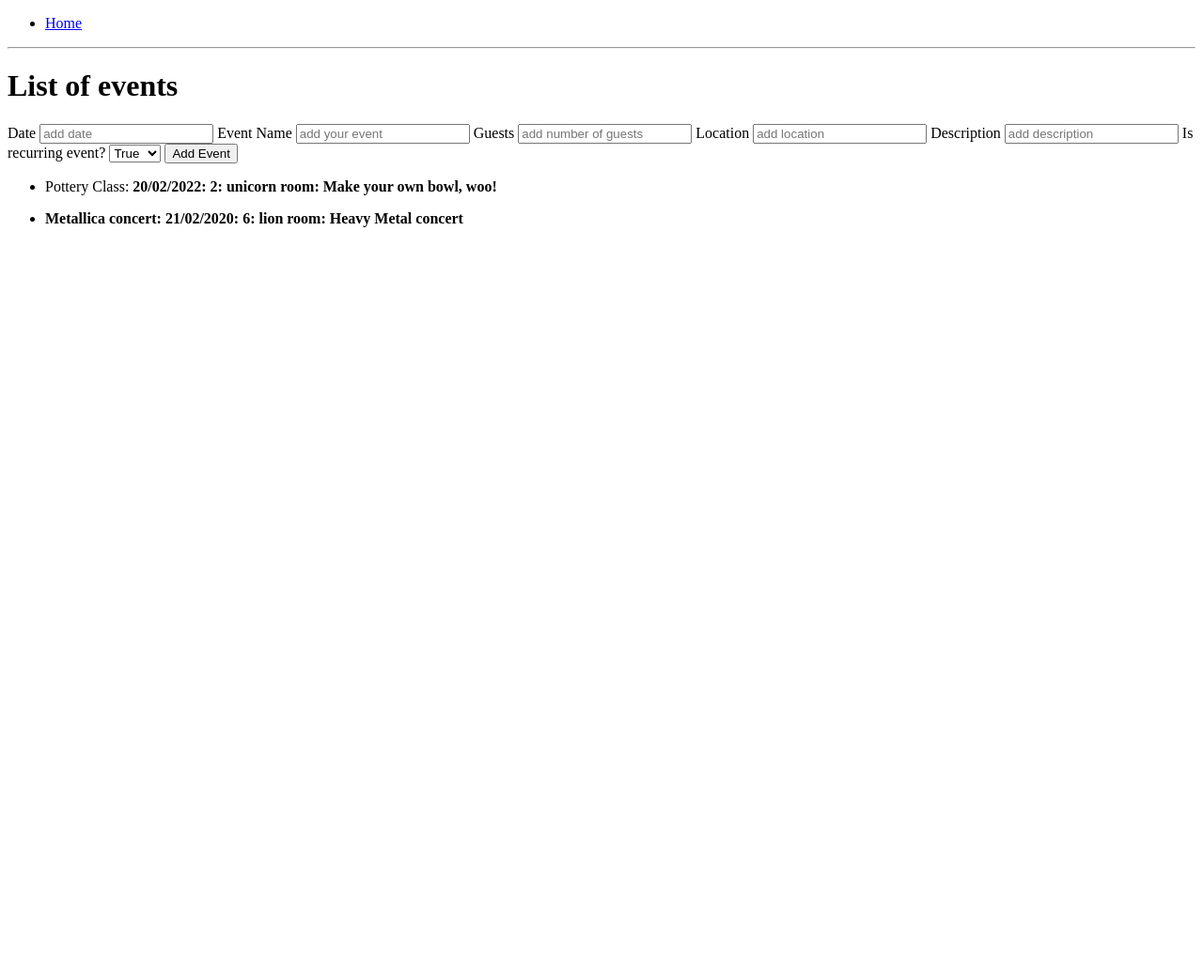
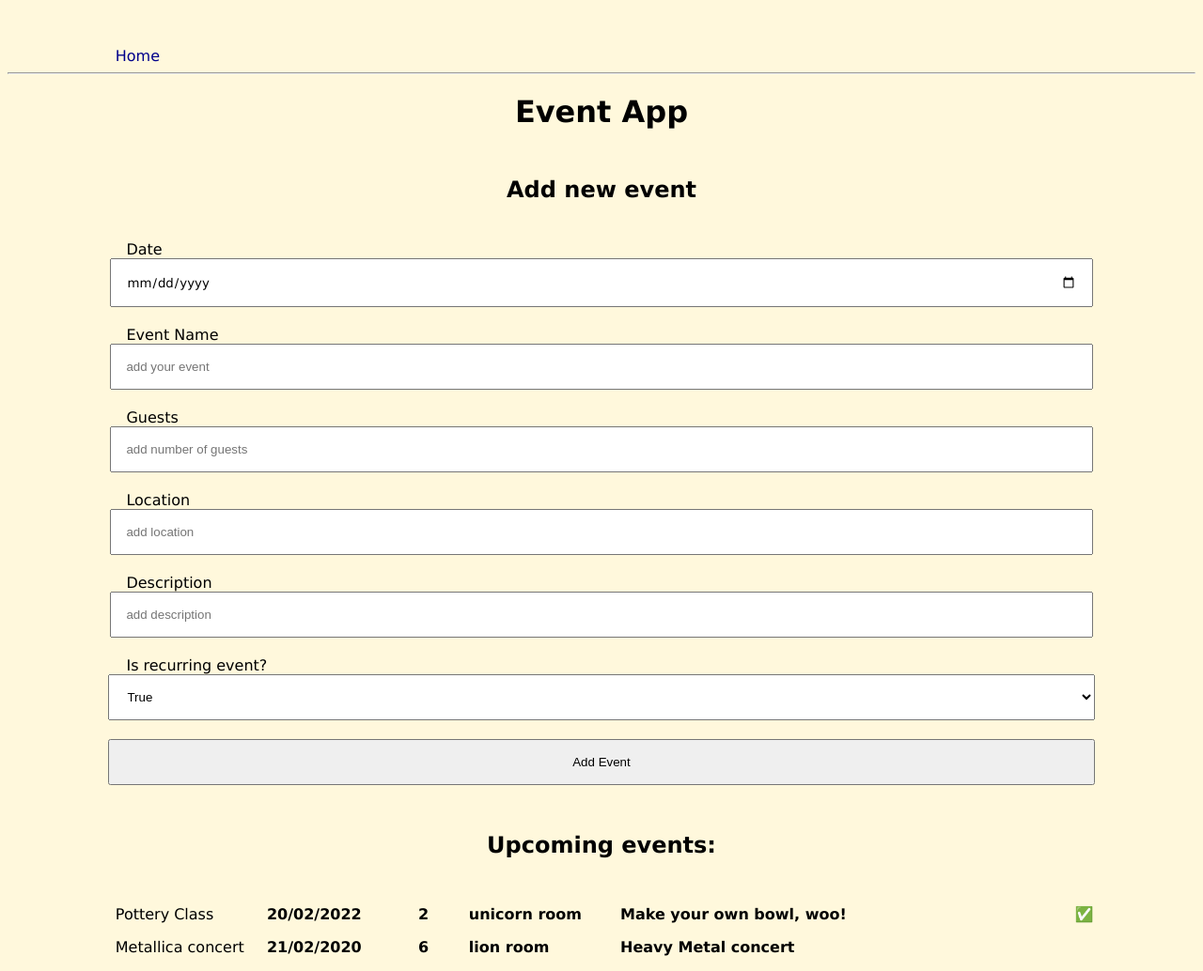
Before and after one commit to kellyrawstron/flask_templates_lab, a Flask app: page /events in a window 1280 px wide. Shown: the whole page at 94% size. Before the commit the page ends 242 px from the top, so only its background shows below. Run offline with Flask 2, Linux system fonts and the light colour scheme.

Commit message:
extension completed

```diff
--- /dev/null
+++ b/static/style.css
@@ -0,0 +1,64 @@
+body {
+    font-family: Verdana, Geneva, Tahoma, sans-serif;
+    background-color: cornsilk
+}
+
+a {
+    color: darkblue;
+    text-decoration: none;
+}
+
+h1,
+h2 {
+    text-align: center;
+}
+
+h2 {
+    margin-top: 50px;
+}
+
+form {
+    display: flex;
+    flex-direction: column;
+}
+
+label {
+    width: 80%;
+    margin: auto;
+    margin-top: 20px;
+
+}
+
+input {
+    width: 80%;
+    padding: 15px;
+    margin: auto;
+
+}
+
+select {
+    width: 83%;
+    padding: 15px;
+    margin: auto;
+}
+
+input[type="submit"] {
+    width: 83%;
+    margin-top: 20px;
+}
+
+input[type="date"] {
+    font-family: Verdana, Geneva, Tahoma, sans-serif;
+}
+
+ul {
+    width: 85%;
+    margin: auto;
+    margin-top: 50px;
+    list-style: none;
+}
+
+p {
+    display: grid;
+    grid-template-columns: 15% 15% 5% 15% 45% 5%;
+}
--- a/templates/base.html
+++ b/templates/base.html
@@ -4,6 +4,7 @@
     <meta charset="UTF-8">
     <meta http-equiv="X-UA-Compatible" content="IE=edge">
     <meta name="viewport" content="width=\, initial-scale=1.0">
+    <link rel="stylesheet" href="{{ url_for('static', filename='style.css') }}">
     <title> {{ title }} - My event lists </title>
 </head>
 <body>
--- a/templates/index.html
+++ b/templates/index.html
@@ -2,11 +2,13 @@
 
 {% block content %}
 
-    <h1>List of events</h1>
+    <h1>Event App</h1>
+
+    <h2>Add new event</h2>
 
     <form action="/events" method="post">
         <label for="date">Date</label>
-        <input type="text" name="date" id="date" placeholder="add date">
+        <input type="date" name="date" id="date" placeholder="add date">
         <label for="name">Event Name</label>
         <input type="text" name="name" id="name" placeholder="add your event">
         <label for="guests">Guests</label>
@@ -23,22 +25,21 @@
         <input type="submit" value="Add Event">
 
     </form>
-
+   <h2>Upcoming events:</h2>
     <ul>
         {% for event in events %}
 
+
+
         <li>
-            <p>{{ event.name }}:
-            <b>{{event.date}}:</b>
-            <b>{{event.guests}}:</b>
-            <b>{{event.location}}:
+            <p>{{event.name }}
+            <b>{{event.date}}</b>
+            <b>{{event.guests}}</b>
+            <b>{{event.location}}</b>
             <b>{{event.description}}</b>
 
-            {% if event.recurring == "True"%}
-             <!-- any kind of condition can go here -->
+            {% if event.recurring%}
               <span> &#9989; </span>
-            else:
-
             {% endif %}
             </p>
 
```
